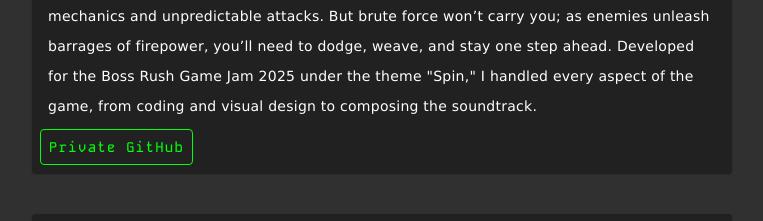
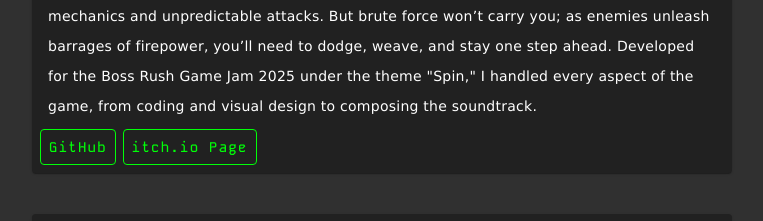
Before and after one commit to isaacpost/ijp-website, an Angular app in the folder angular-ijp-website/: page / in a window 1280 px wide. Shown: the part 2700-2921 px from the top of the page, without its empty margins (258-1021 px from the left). Built offline with nearby package versions, Linux system fonts and the light colour scheme.

Commit message:
Added option for multiple links per project and added mechanations links

```diff
--- a/angular-ijp-website/src/app/projects/projects.component.css
+++ b/angular-ijp-website/src/app/projects/projects.component.css
@@ -38,6 +38,7 @@ button {
     color: #00ff08 !important;
     border:#00ff08 1px solid;
     z-index: 0;
+    margin-right: 1%;
 }
 
 mat-card{
--- a/angular-ijp-website/src/app/projects/projects.component.html
+++ b/angular-ijp-website/src/app/projects/projects.component.html
@@ -17,7 +17,7 @@
       </mat-card-content>
 
       <mat-card-actions>
-        <button mat-button (click)="goToLink(project.link)">{{project.linkName}}</button>
+        <button mat-button *ngFor="let linkButton of project.linkButtons" (click)="goToLink(linkButton.link)">{{linkButton.linkName}}</button>
       </mat-card-actions>
   </mat-card>
 </div>
--- a/angular-ijp-website/src/app/projects/projects.component.ts
+++ b/angular-ijp-website/src/app/projects/projects.component.ts
@@ -19,6 +19,10 @@ interface ProjectContent {
     origin: string,
     imageLink: string,
     description: string,
+    linkButtons: LinkButton[]
+}
+
+interface LinkButton {
     link: string,
     linkName: string
 }
@@ -55,8 +59,12 @@ export class ProjectsComponent implements OnInit {
                     to view the codebase, message me at any of my contacts with
                     your GitHub username and reason for viewing.
                 `,
+                linkButtons: [
+                    {
                         link: "https://github.com/isaacpost/labops-inventory",
                         linkName: "Private GitHub"
+                    }
+                ]
             },
 
             {
@@ -71,8 +79,16 @@ export class ProjectsComponent implements OnInit {
                     for the Boss Rush Game Jam 2025 under the theme "Spin," I handled every aspect of the game,
                     from coding and visual design to composing the soundtrack.
                 `,
-                link: "https://github.com/isaacpost/labops-inventory",
-                linkName: "Private GitHub"
+                linkButtons: [
+                    {
+                        link: "https://github.com/isaacpost/mechanations",
+                        linkName: "GitHub"
+                    },
+                    {
+                        link: "https://isaacpost.itch.io/mechanations",
+                        linkName: "itch.io Page"
+                    }
+                ]
             },
 
             {
@@ -90,8 +106,12 @@ export class ProjectsComponent implements OnInit {
                     and hosted on AWS Amplify. While the service is no longer being developed, you
                     can view the codebase at the link below.
                 `,
+                linkButtons: [
+                    {
                         link: "https://github.com/swen-514-614-spr-2023-2/team-3",
                         linkName: "GitHub"
+                    }
+                ]
             },
 
             {
@@ -105,8 +125,12 @@ export class ProjectsComponent implements OnInit {
                     It is built using the Angular framework and is
                     currently being run on a Hostinger server.
                 `,
+                linkButtons: [
+                    {
                         link: "https://github.com/isaacpost/ijp-website",
                         linkName: "GitHub"
+                    }
+                ]
             }
         ]
     }
```
Lines whose indentation alone changed are shown as unchanged.
